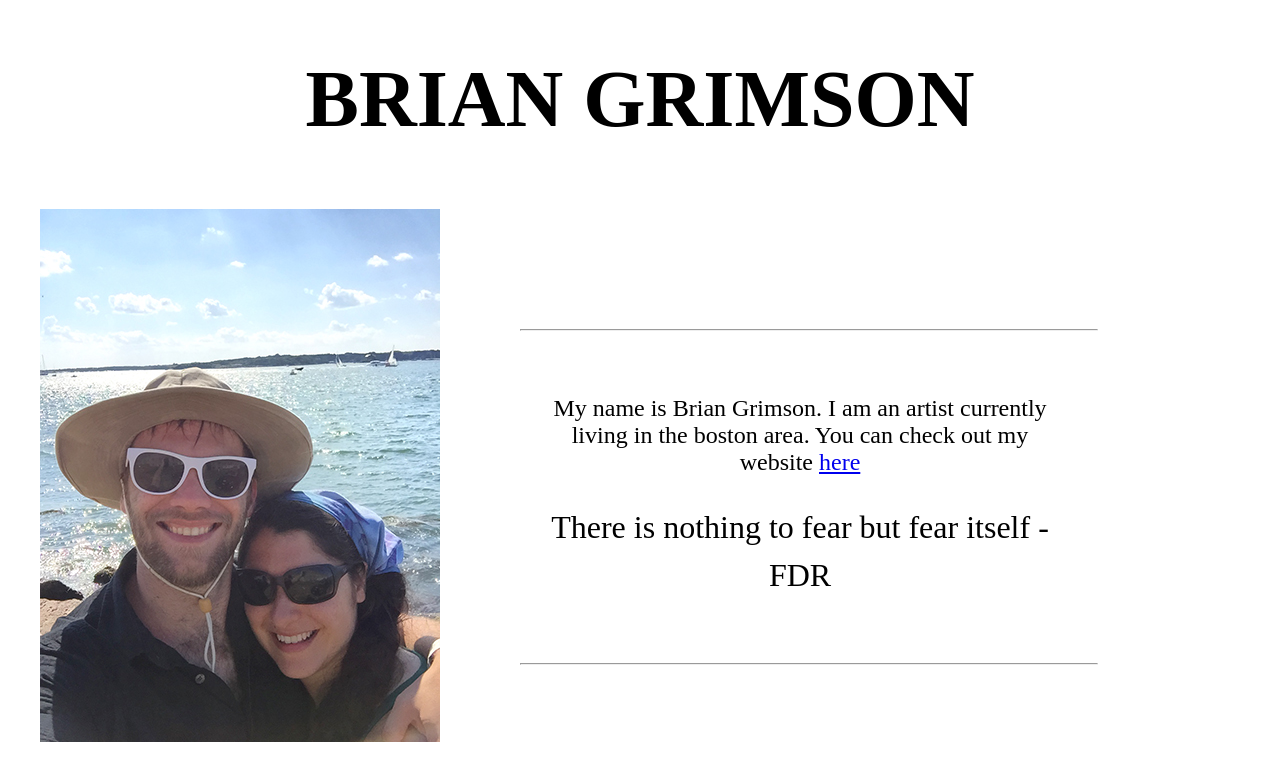
After one commit to briangrimson/hello-world, a PHP site: page /index.php in a window 1280 px wide. The commit adds this page. Shown: the top 781 px of the page. Run offline with PHP 8.4, Linux system fonts and the light colour scheme.

Commit message:
added random quote generator and made a few css changrs

```diff
--- a/css/site.css
+++ b/css/site.css
@@ -18,6 +18,11 @@ h1{
     text-align:center;
 }
 
+span.quote{
+    line-height:6vh;
+    font-size:4vh;
+
+}
 p.portrait{
     padding:5vh 5vw;
     text-align:center;
@@ -37,5 +42,5 @@ hr{
 }
 
 main{
-    padding:25vh 5vw;
+    padding:20vh 5vw;
 }
--- /dev/null
+++ b/index.php
@@ -0,0 +1,40 @@
+<!DOCTYPE html>
+<html>
+<head>
+<link rel=stylesheet href=css/site.css>
+
+</head>
+<body>
+<header>
+<h1>BRIAN GRIMSON</h1>
+    <img class=portrait src=images/me_photo.jpg>
+
+    </header>
+
+
+
+<main>
+<hr>
+    <?php
+    $list=array("There is nothing to fear but fear itself - FDR", "Yes we can - Obama", "I'm hungry - Dave");
+$random = array_rand($list);
+
+
+    echo
+    '<p class=portrait>
+        My name is Brian Grimson. I am an artist currently living in the boston area. You can check out my website <a href=www.briangrimson.com>here</a> <br><br><span class=quote>'.$list[$random].'</span></p>'
+    ?>
+
+
+
+    <hr>
+
+
+
+</main>
+
+
+     </body>
+
+
+</html>
--- /dev/null
+++ b/test.php
@@ -0,0 +1,5 @@
+<?php
+$list=array('one', 'two', 'three');
+$random = array_rand($list);
+echo $list[$random];
+?>
```
Also changed, not shown: index.html (deleted, +0 -28 lines).
